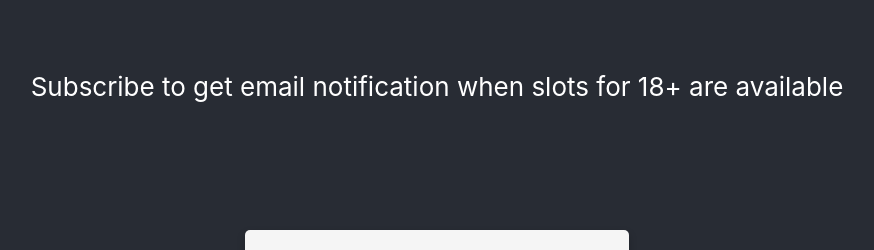
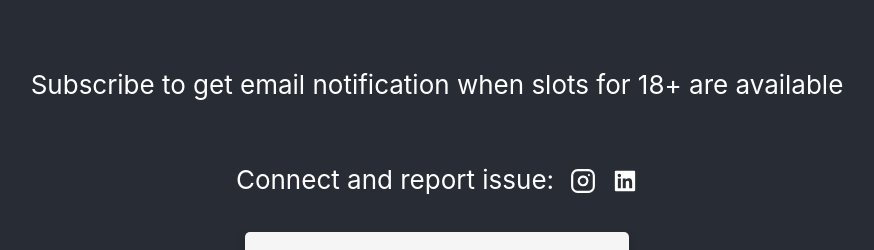
Before and after one commit to saranshdabas/notify_me_frontend, a React (Create React App) app: page / in a window 1280 px wide. Shown: the top 250 px of the page, without its empty margins (203-1077 px from the left). Built offline with nearby package versions, Linux system fonts and the light colour scheme; no server answers.

Commit message:
Added profile info

```diff
--- a/package.json
+++ b/package.json
@@ -11,6 +11,8 @@
     "axios": "^0.21.1",
     "react": "^17.0.2",
     "react-dom": "^17.0.2",
+    "react-icons": "^4.2.0",
+    "react-router-dom": "^5.2.0",
     "react-scripts": "4.0.3",
     "react-swipeable-views": "^0.13.9",
     "web-vitals": "^1.1.2"
--- a/src/App.css
+++ b/src/App.css
@@ -4,7 +4,18 @@
 
 .title {
   margin-top: -4rem;
-  margin-bottom: 8rem;
+  margin-bottom: 4rem;
+}
+
+.icons {
+  display: flex;
+  margin-bottom: 2rem;
+}
+
+.icon {
+  color: white;
+  margin-left: 1rem;
+  margin-top: 0.2rem;
 }
 
 .card {
--- a/src/App.js
+++ b/src/App.js
@@ -12,6 +12,9 @@ import Tab from '@material-ui/core/Tab';
 import Snackbar from '@material-ui/core/Snackbar';
 import MuiAlert from '@material-ui/lab/Alert';
 import axios from 'axios';
+import { FiInstagram } from 'react-icons/fi';
+import { AiFillLinkedin } from 'react-icons/ai';
+import { Link } from 'react-router-dom';
 
 const connector = axios.create({
   baseURL: 'https://cdn-api.co-vin.in/api/v2/admin',
@@ -160,6 +163,23 @@ function App() {
           {' '}
           Subscribe to get email notification when slots for 18+ are available
         </span>
+        <article class='icons'>
+          <span>Connect and report issue:</span>
+          <a
+            href='https://www.instagram.com/_alpha0mega_/'
+            target='_blank'
+            rel='noopener noreferrer'
+          >
+            <FiInstagram class='icon' />
+          </a>
+          <a
+            href='https://www.linkedin.com/in/saranshdabas/'
+            target='_blank'
+            rel='noopener noreferrer'
+          >
+            <AiFillLinkedin class='icon' />
+          </a>
+        </article>
         <main className='card'>
           <Tabs
             className='tabs'
```
Also changed, not shown: 1 other file (tests, documents, lock files or other folders).
